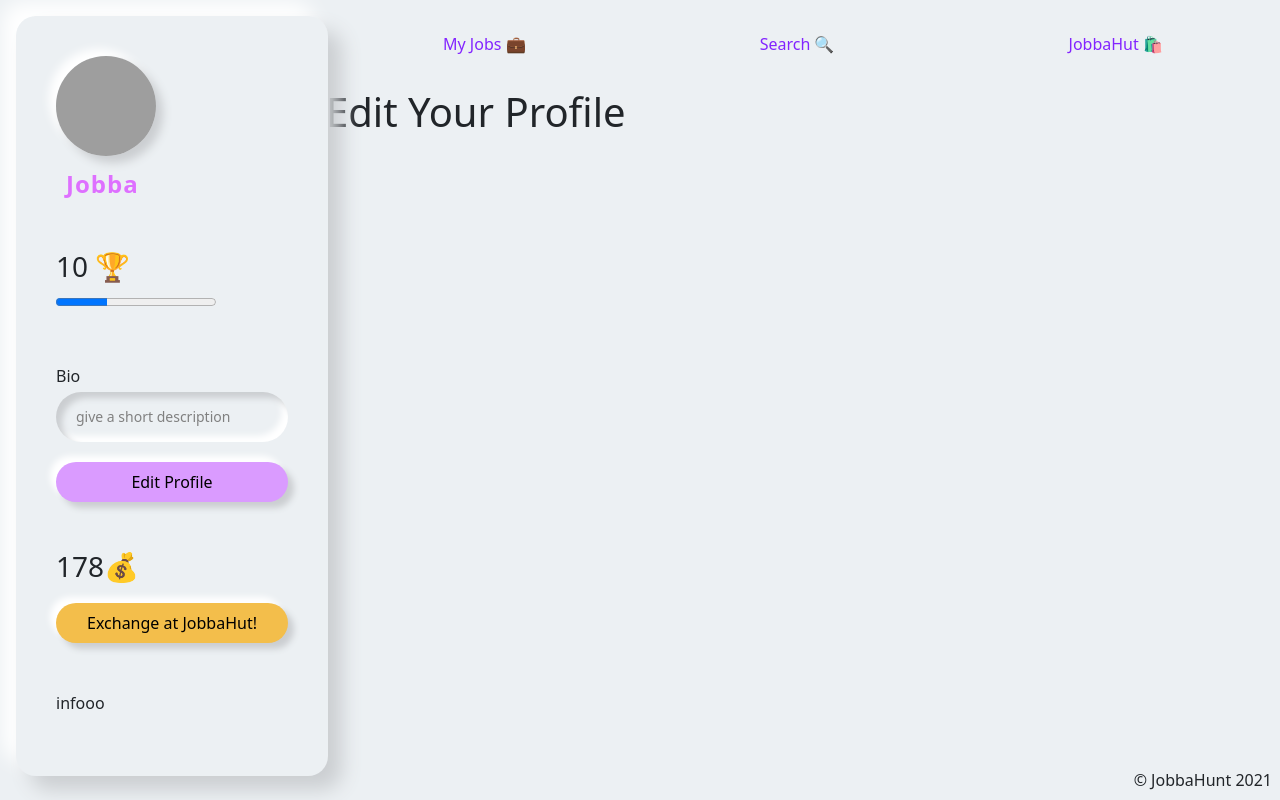
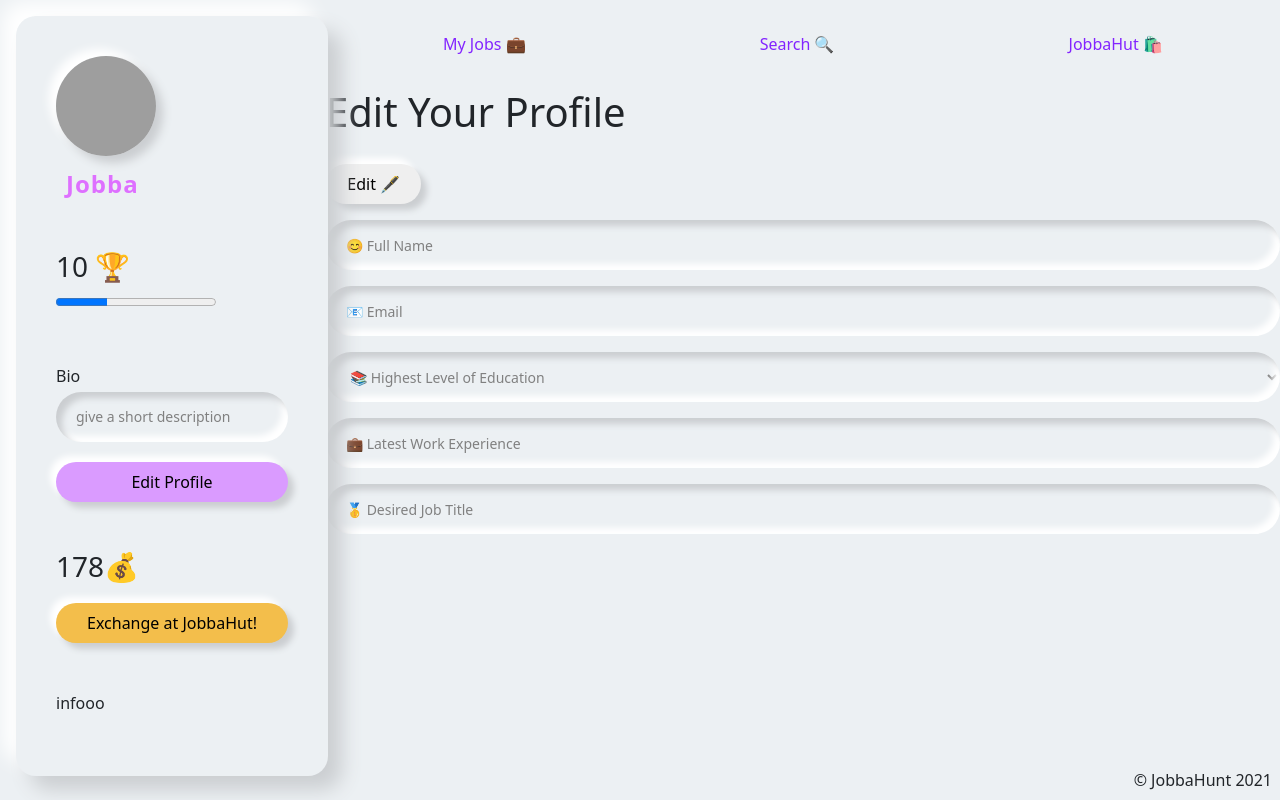
Before and after one commit to AdilIqbal95/Career_App, a React app in the folder react-client/: page /home in a window 1280 px wide. Both pictures are taken after a click on the button "Edit Profile". Built offline with nearby package versions, Linux system fonts and the light colour scheme; grey boxes are pictures that could not be loaded; a web font is replaced by a local one.

Commit message:
:sparkles: add profile form which users can edit/update onClick

```diff
--- a/react-client/src/pages/EditProfile/_editprofile.scss
+++ b/react-client/src/pages/EditProfile/_editprofile.scss
@@ -0,0 +1,59 @@
+#editprofile {
+
+    label.user-details, input, select {
+        display: block;
+        width: 100%;
+        padding: 0;
+        border: none;
+        outline: none;
+        box-sizing: border-box;
+        margin-bottom: 1rem;
+        margin-top: 1rem;
+        }
+
+    label.user-details {
+        margin-bottom: 4px;
+    }
+
+    input::placeholder {
+        color: gray;
+    }
+
+    select {
+        color: gray;
+        padding-right: 6rem;
+    }
+
+    input:focus {
+        background-color: rgb(240, 223, 255);
+        }
+
+    input, select {
+        background: $app-background;
+        padding: 10px;
+        padding-left: 20px;
+        height: 50px;
+        font-size: 14px;
+        border-radius: 50px;
+        box-shadow: inset 6px 6px 6px #cbced1, inset -6px -6px 6px white;
+    }
+
+    button {
+        display: block;
+        width: 10%;
+        border: none;
+        outline: none;
+        box-sizing: border-box;
+        margin-top: 20px;
+        height: 40px;
+        border-radius: 20px;
+        cursor: pointer;
+        box-shadow: 6px 6px 6px #cbced1, -6px -6px 6px white;
+        transition: 0.5s;
+    }
+
+    button:hover {
+        box-shadow: none;
+    }
+
+}
--- a/react-client/src/pages/EditProfile/index.js
+++ b/react-client/src/pages/EditProfile/index.js
@@ -1,12 +1,48 @@
-import React from 'react';
+import React, { useState } from 'react';
 
 const EditProfile = () => {
+    const [disabled, setDisabled] = useState(true);
+
+    function handleClick(e) {
+        e.preventDefault()
+        setDisabled(!disabled);
+    }
 
     return (
         <>
             <header>
                 <h1>Edit Your Profile</h1>
             </header>
+            <main className="main-container" id="editprofile">
+                <form aria-label="edit-profile" id="profile-form">
+                    <div className="button-container">
+                        {disabled ? <button type="submit" onClick={handleClick}>Edit 🖋</button> :
+                            <button type="submit" onClick={handleClick}>Save! ✔️</button>}
+                    </div>
+                    <label className="user-details" htmlFor="full name">
+                        <input type="name" disabled={disabled} placeholder="😊 Full Name" />
+                    </label>
+                    <label className="user-details" htmlFor="email">
+                        <input type="email" disabled={disabled} placeholder="📧 Email" />
+                    </label>
+                    <label className="user-details" htmlFor="education">
+                        <select type="education" disabled={disabled}>
+                        <option value="" selected disabled hidden>📚 Highest Level of Education</option>
+                            <option value="1">None</option>
+                            <option value="2">A-Level or equivalent</option>
+                            <option value="3">Bachelor's</option>
+                            <option value="4">Master's</option>
+                            <option value="5">PhD</option>
+                        </select>
+                    </label>
+                    <label className="user-details" htmlFor="work experience">
+                        <input type="work exp" disabled={disabled} placeholder="💼 Latest Work Experience" />
+                    </label>
+                    <label className="user-details" htmlFor="desired job title">
+                        <input type="desired job title" disabled={disabled} placeholder="🥇 Desired Job Title" />
+                    </label>
+                </form>
+            </main>
         </>
     )
 }
```
